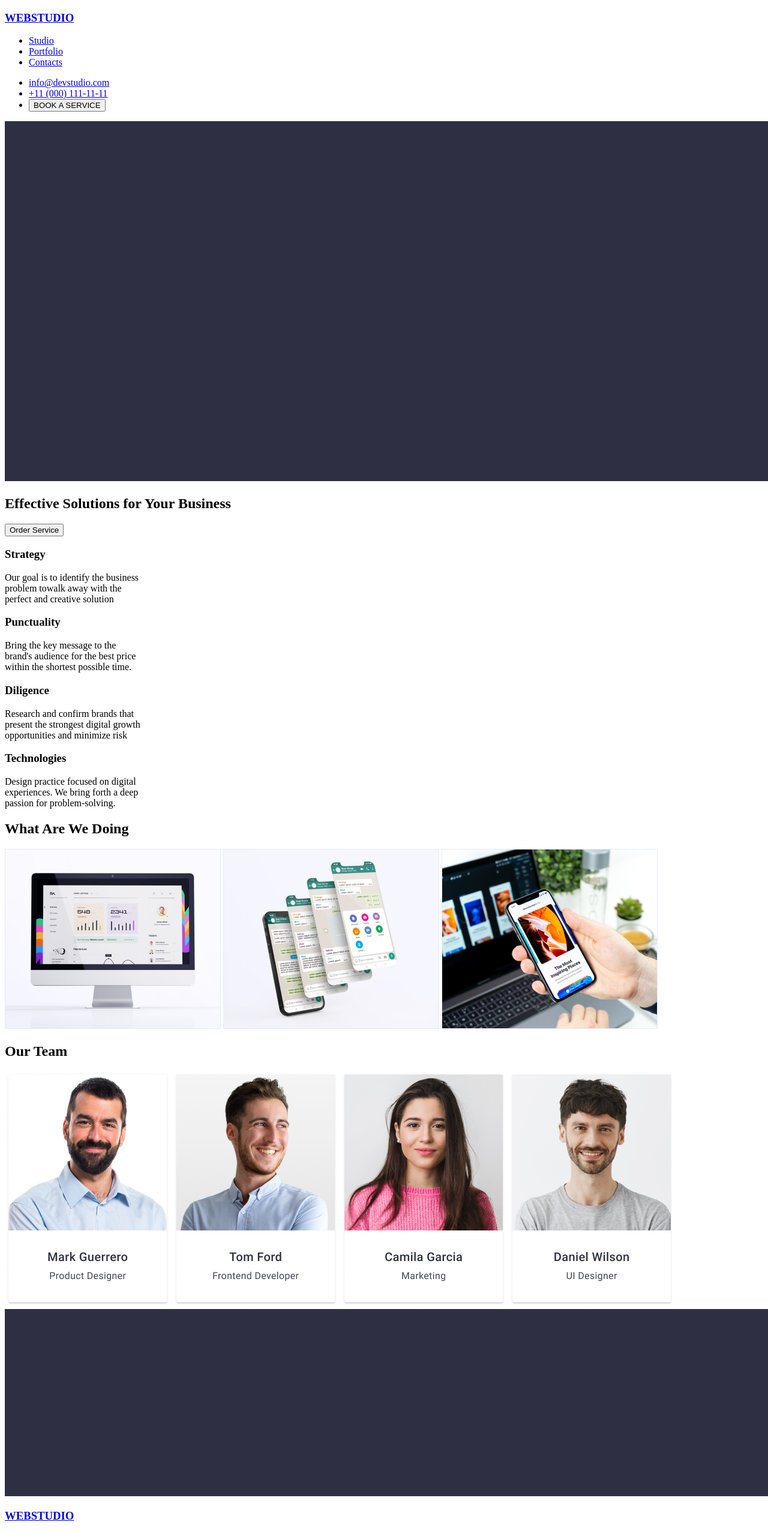
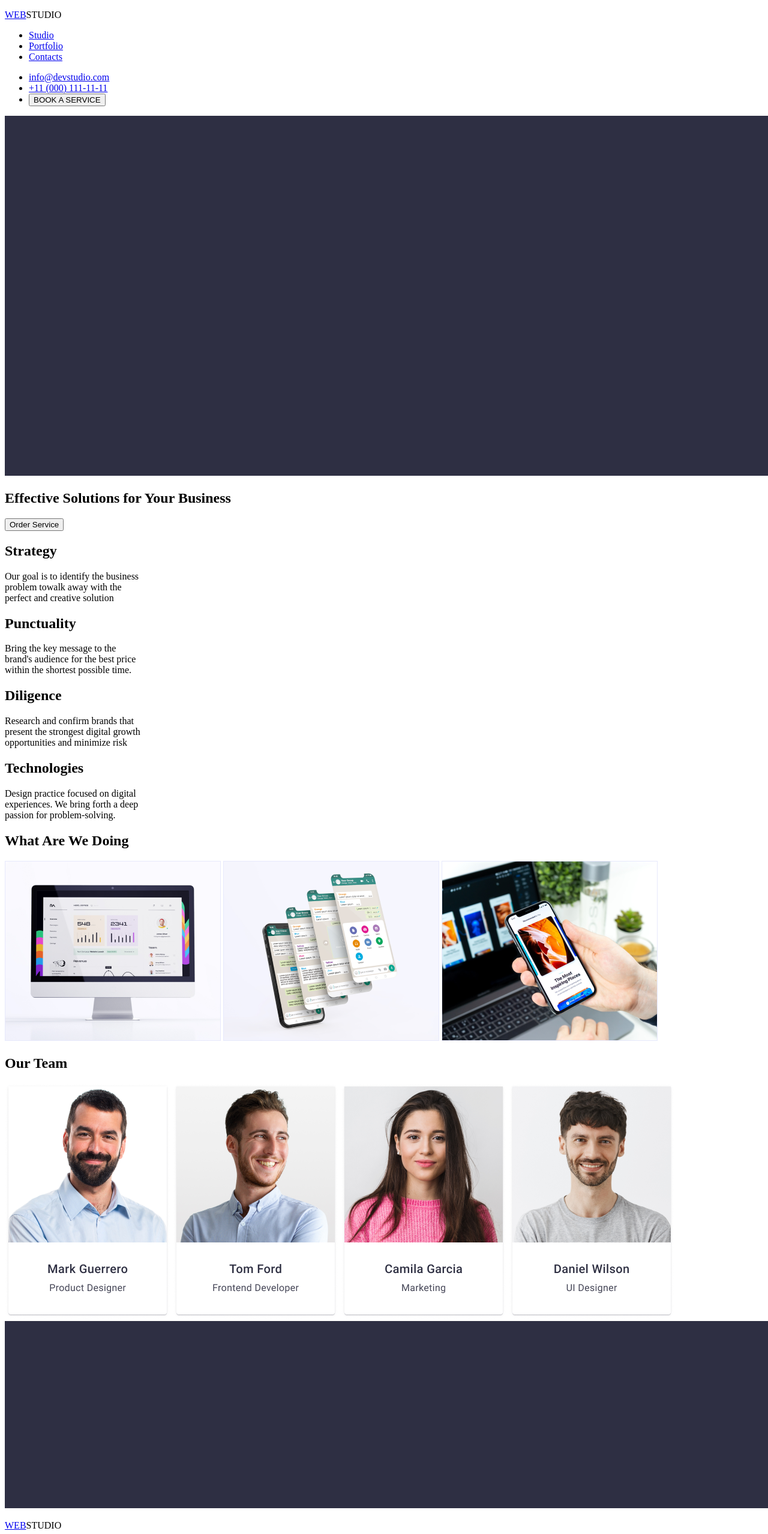
Before and after one commit to khokenneth31/goit-markup-hw-01, a plain HTML site: page index.html in a window 1280 px wide. Shown: the top 2557 px of the page at 60% size. Drawn offline with Linux system fonts and the light colour scheme.

Commit message:
Update index.html

```diff
--- a/index.html
+++ b/index.html
@@ -7,7 +7,7 @@
   </head>
   <body>
     <!--Header Section-->
-    <h3 class="hearder"><a href="#footer">WEBSTUDIO</a></h3>
+    <p class="hearder"><a href="#footer">WEB</a>STUDIO</p>
     <header>
       <nav>
         <a href="#hero"></a>
@@ -31,25 +31,26 @@
         <button>Order Service</button>
       </section>
       <section class="studio">
-        <h3>Strategy</h3>
+        <h2>Strategy</h2>
         <p>
           Our goal is to identify the business <br />
           problem towalk away with the <br />
           perfect and creative solution
         </p>
-        <h3>Punctuality</h3>
+
+        <h2>Punctuality</h2>
         <p>
           Bring the key message to the <br />
           brand's audience for the best price <br />
           within the shortest possible time.
         </p>
-        <h3>Diligence</h3>
+        <h2>Diligence</h2>
         <p>
           Research and confirm brands that <br />
           present the strongest digital growth <br />
           opportunities and minimize risk
         </p>
-        <h3>Technologies</h3>
+        <h2>Technologies</h2>
         <p>
           Design practice focused on digital <br />
           experiences. We bring forth a deep <br />
@@ -63,15 +64,15 @@
       </section>
       <section class="contact">
         <h2>Our Team</h2>
-        <img src=images/TC1.jpg alt="banner"/> <img src=images/TC2.jpg
-        alt="banner"/> <img src=images/TC3.jpg alt="banner"/> <img
-        src=images/TC4.jpg alt="banner"/>
+        <img src=images/TC1.jpg alt="product_designer"/> <img src=images/TC2.jpg
+        alt="frontend_developer"/> <img src=images/TC3.jpg alt="marketing"/>
+        <img src=images/TC4.jpg alt="ui_designer"/>
       </section>
     </main>
     <!--footer Section-->
     <footer>
       <img src=images/footerbg.jpg alt="footer"/>
-      <h3 class="footer"><a href="header">WEBSTUDIO</a></h3>
+      <p class="footer"><a href="header">WEB</a>STUDIO</p>
       <p>
         Increase the flow of customers and <br />
         sales for your business with digital <br />
```
